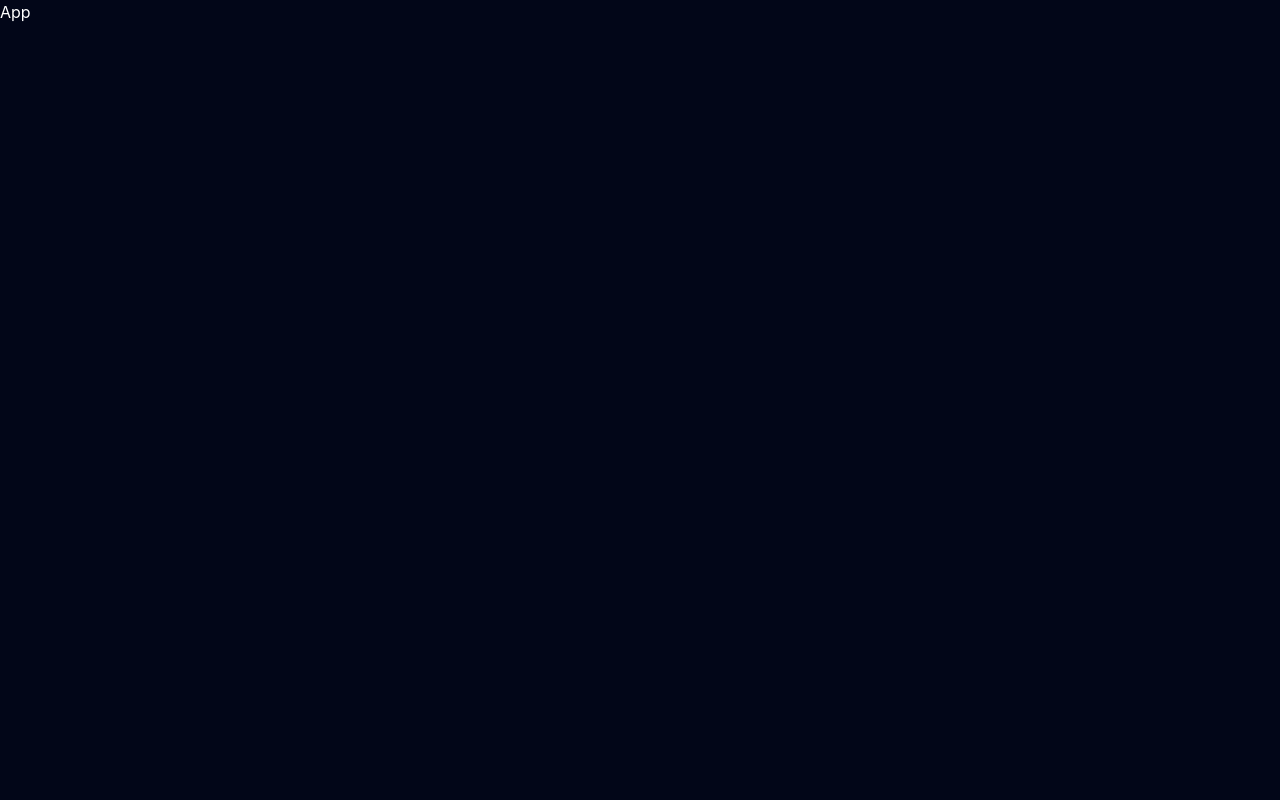
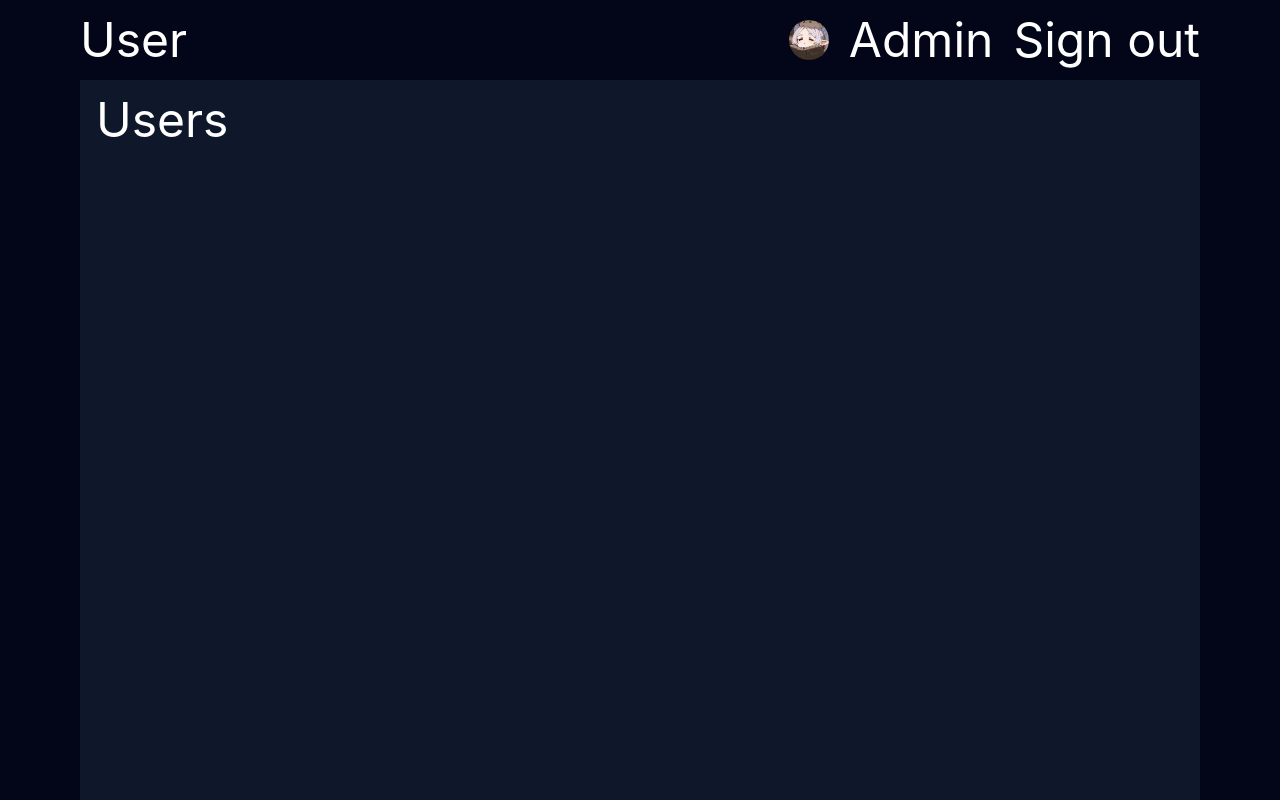
Before and after one commit to cuckoodile/IT-WebDev-2026-2027, a React (Vite) app: page / in a window 1280 px wide. Built offline with nearby package versions, Linux system fonts and the light colour scheme.

Commit message:
Complete set ups

```diff
--- a/src/App.jsx
+++ b/src/App.jsx
@@ -1,9 +1,15 @@
 import React from "react";
+import { Outlet } from "react-router";
+import Header from "./components/Header";
 
 export default function App() {
   return (
-    <div className="bg-slate-950 text-white min-h-screen">
-      <p>App</p>
+    <div className="bg-slate-950 text-white text-5xl min-h-screen flex flex-col px-20">
+      <Header />
+
+      <main className="bg-slate-900 flex-1 flex p-4">
+        <Outlet />
+      </main>
     </div>
   );
 }
--- /dev/null
+++ b/src/components/Header.jsx
@@ -0,0 +1,17 @@
+import React from "react";
+
+import Img from "../assets/default.webp";
+
+export default function Header() {
+  return (
+    <header className="flex justify-between py-4">
+      <p>User</p>
+
+      <div className="flex items-center gap-5">
+        <img src={Img} alt="Default" className="size-10 rounded-full" />
+        <p>Admin</p>
+        <button>Sign out</button>
+      </div>
+    </header>
+  );
+}
--- a/src/pages/Users.jsx
+++ b/src/pages/Users.jsx
@@ -1,7 +1,5 @@
-import React from 'react'
+import React from "react";
 
 export default function Users() {
-  return (
-    <div>Users</div>
-  )
+  return <div className="bg-slate-900 flex-1">Users</div>;
 }
```
